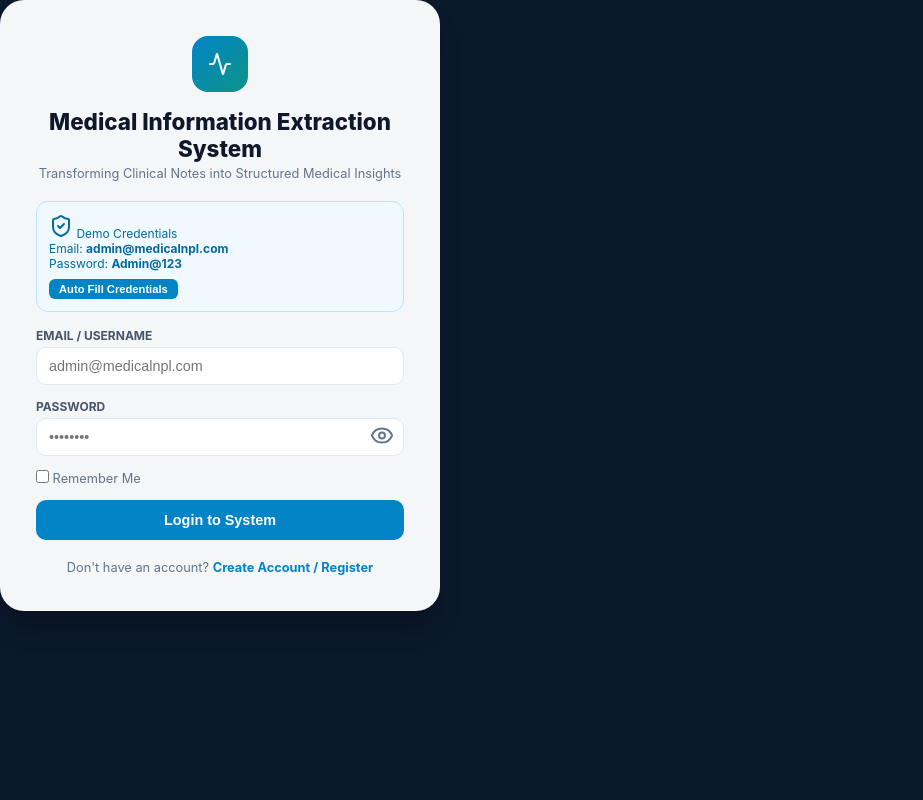
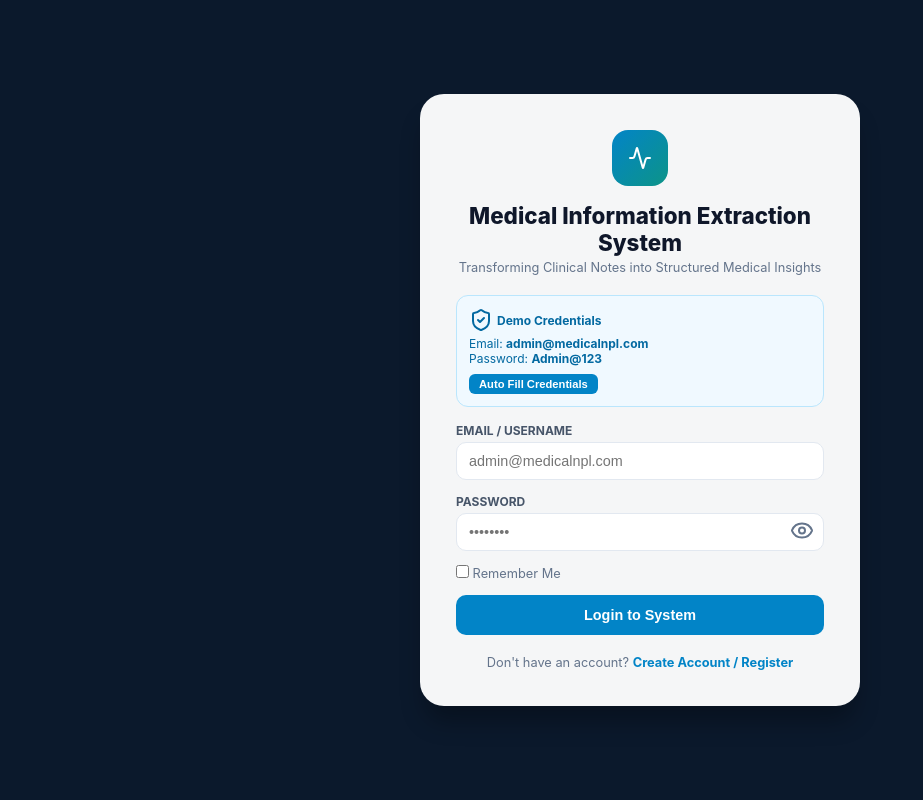
Before and after one commit to missyben10/medical-information-extraction, a Flask app: page /login in a window 1280 px wide. Shown: the whole page, without its empty margins (0-923 px from the left). Run offline with Flask 3, Linux system fonts and the light colour scheme.

Commit message:
Fix login layout and authentication

```diff
--- a/static/style.css
+++ b/static/style.css
@@ -20,12 +20,21 @@ body {
 .bg-dark { background-color: var(--dark-bg); }
 
 /* Login & Auth Cards */
+body.login-page {
+  min-height: 100vh;
+  display: flex;
+  justify-content: center;
+  align-items: center;
+  padding: 16px;
+}
+
 .login-card {
   background: rgba(255, 255, 255, 0.96);
   border-radius: 24px;
   padding: 36px;
   width: 100%;
   max-width: 440px;
+  margin: 0 auto;
   box-shadow: 0 20px 25px -5px rgba(0, 0, 0, 0.3);
   text-align: center;
   color: #0F172A;
--- a/templates/login.html
+++ b/templates/login.html
@@ -7,7 +7,7 @@
   <link rel="stylesheet" href="/static/style.css">
   <script src="https://unpkg.com/lucide@latest"></script>
 </head>
-<body class="bg-dark font-sans text-slate-100 flex items-center justify-center min-h-screen p-4">
+<body class="bg-dark font-sans text-slate-100 flex items-center justify-center min-h-screen p-4 login-page">
   <div class="login-card">
     <div class="logo-box">
       <i data-lucide="activity"></i>
@@ -16,7 +16,7 @@
     <p class="subtitle">Transforming Clinical Notes into Structured Medical Insights</p>
 
     <div class="demo-box">
-      <div className="demo-title">
+      <div class="demo-title">
         <i data-lucide="shield-check"></i> Demo Credentials
       </div>
       <div class="demo-info">
```
